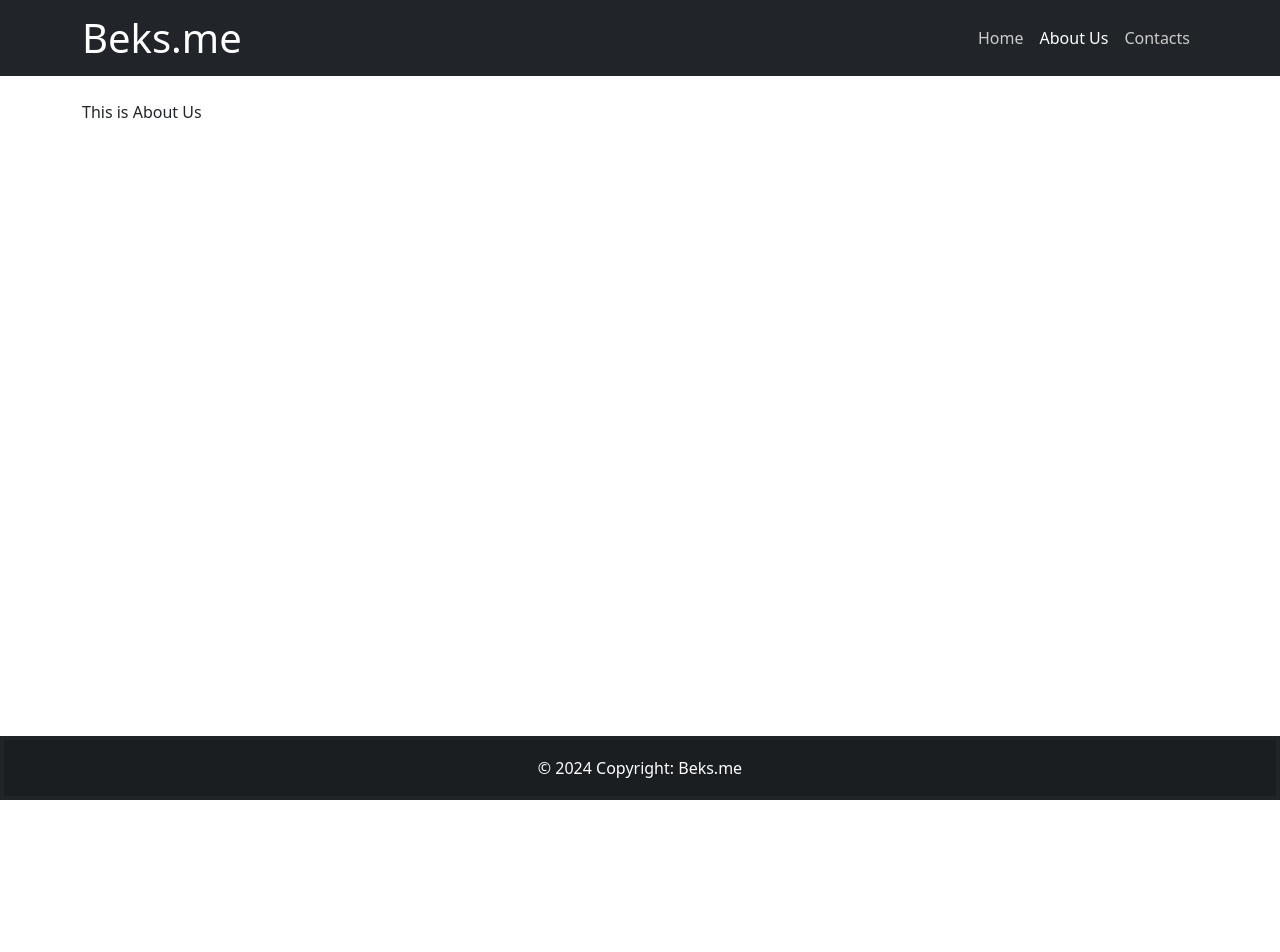
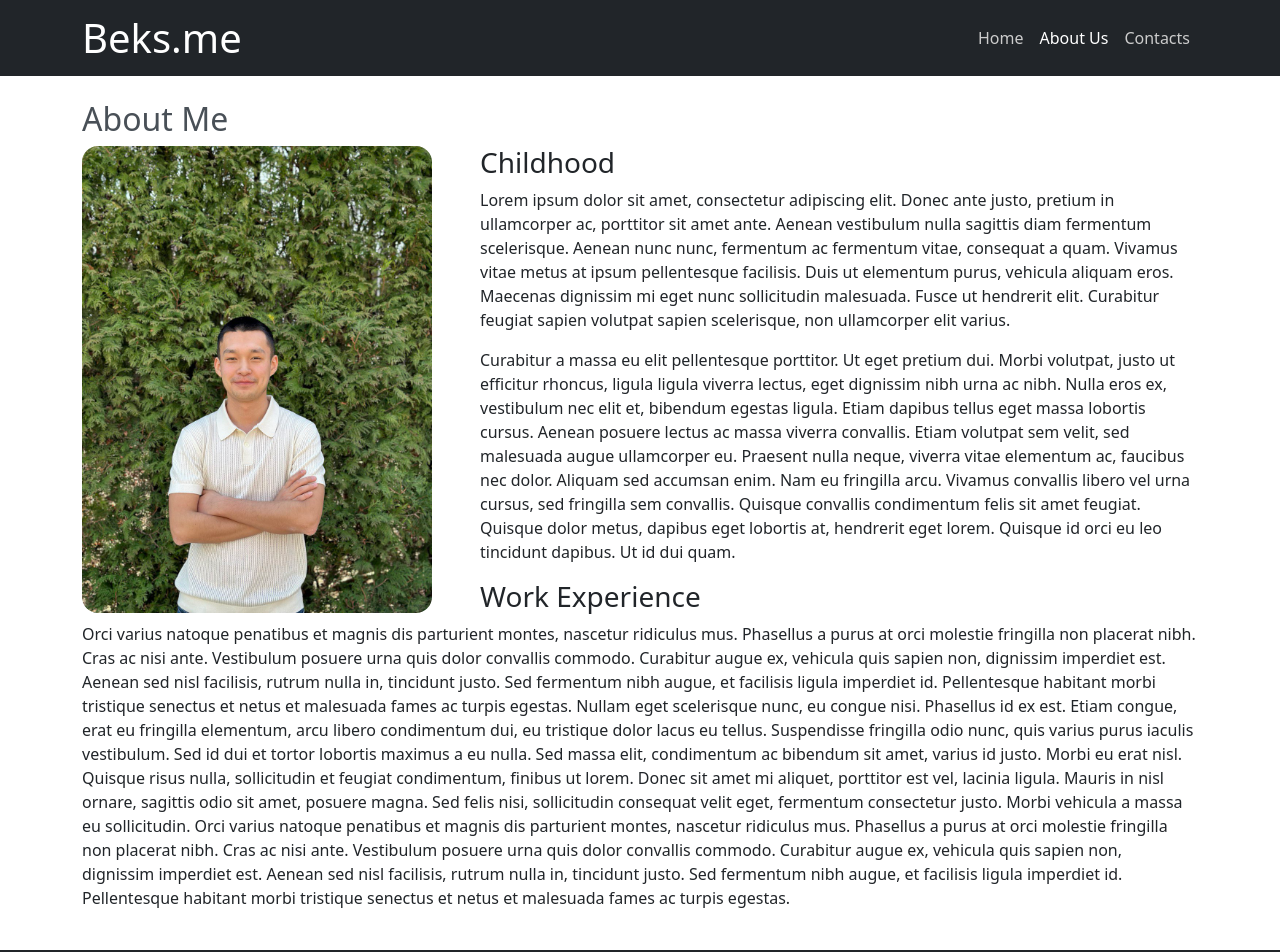
Before and after one commit to b-chomoev/hw-62, a React (Vite) app: page /about-us in a window 1280 px wide. Shown: the top 952 px of the page. Before the commit the page ends 800 px from the top, so only its background shows below. Built offline with nearby package versions, Linux system fonts and the light colour scheme.

Commit message:
About Us page is done.

```diff
--- a/src/containers/AboutUs/AboutUs.tsx
+++ b/src/containers/AboutUs/AboutUs.tsx
@@ -1,8 +1,52 @@
+import Beks from '../../assets/photo_2024-10-21_01-19-00.png';
 
 const AboutUs = () => {
   return (
     <div>
-      This is About Us
+      <h2 className="text-dark-emphasis">About Me</h2>
+      <div className="float-start pe-5">
+        <img src={Beks} className="img-fluid rounded-4" alt="Beks photo" style={{width: 350}}/>
+      </div>
+      <div>
+        <h3>Childhood</h3>
+        <p>
+          Lorem ipsum dolor sit amet, consectetur adipiscing elit. Donec ante justo, pretium in ullamcorper ac,
+          porttitor sit amet ante. Aenean vestibulum nulla sagittis diam fermentum scelerisque. Aenean nunc nunc,
+          fermentum ac fermentum vitae, consequat a quam. Vivamus vitae metus at ipsum pellentesque facilisis. Duis ut
+          elementum purus, vehicula aliquam eros. Maecenas dignissim mi eget nunc sollicitudin malesuada. Fusce ut
+          hendrerit elit. Curabitur feugiat sapien volutpat sapien scelerisque, non ullamcorper elit varius.
+        </p>
+        <p>
+          Curabitur a massa eu elit pellentesque porttitor. Ut eget pretium dui. Morbi volutpat, justo ut efficitur
+          rhoncus, ligula ligula viverra lectus, eget dignissim nibh urna ac nibh. Nulla eros ex, vestibulum nec elit
+          et, bibendum egestas ligula. Etiam dapibus tellus eget massa lobortis cursus. Aenean posuere lectus ac massa
+          viverra convallis. Etiam volutpat sem velit, sed malesuada augue ullamcorper eu. Praesent nulla neque, viverra
+          vitae elementum ac, faucibus nec dolor. Aliquam sed accumsan enim. Nam eu fringilla arcu. Vivamus convallis
+          libero vel urna cursus, sed fringilla sem convallis. Quisque convallis condimentum felis sit amet feugiat.
+          Quisque dolor metus, dapibus eget lobortis at, hendrerit eget lorem. Quisque id orci eu leo tincidunt dapibus.
+          Ut id dui quam.
+        </p>
+        <h3>Work Experience</h3>
+        <p>Orci varius natoque penatibus et magnis dis parturient montes, nascetur ridiculus mus. Phasellus a purus at
+          orci molestie fringilla non placerat nibh. Cras ac nisi ante. Vestibulum posuere urna quis dolor convallis
+          commodo. Curabitur augue ex, vehicula quis sapien non, dignissim imperdiet est. Aenean sed nisl facilisis,
+          rutrum nulla in, tincidunt justo. Sed fermentum nibh augue, et facilisis ligula imperdiet id. Pellentesque
+          habitant morbi tristique senectus et netus et malesuada fames ac turpis egestas.
+
+          Nullam eget scelerisque nunc, eu congue nisi. Phasellus id ex est. Etiam congue, erat eu fringilla elementum,
+          arcu libero condimentum dui, eu tristique dolor lacus eu tellus. Suspendisse fringilla odio nunc, quis varius
+          purus iaculis vestibulum. Sed id dui et tortor lobortis maximus a eu nulla. Sed massa elit, condimentum ac
+          bibendum sit amet, varius id justo. Morbi eu erat nisl. Quisque risus nulla, sollicitudin et feugiat
+          condimentum, finibus ut lorem. Donec sit amet mi aliquet, porttitor est vel, lacinia ligula. Mauris in nisl
+          ornare, sagittis odio sit amet, posuere magna. Sed felis nisi, sollicitudin consequat velit eget, fermentum
+          consectetur justo. Morbi vehicula a massa eu sollicitudin. Orci varius natoque penatibus et magnis dis
+          parturient montes, nascetur ridiculus mus. Phasellus a purus at
+          orci molestie fringilla non placerat nibh. Cras ac nisi ante. Vestibulum posuere urna quis dolor convallis
+          commodo. Curabitur augue ex, vehicula quis sapien non, dignissim imperdiet est. Aenean sed nisl facilisis,
+          rutrum nulla in, tincidunt justo. Sed fermentum nibh augue, et facilisis ligula imperdiet id. Pellentesque
+          habitant morbi tristique senectus et netus et malesuada fames ac turpis egestas.
+        </p>
+      </div>
     </div>
   );
 };
```
Also changed, not shown: src/assets/photo_2024-10-21_01-19-00.png (added).
